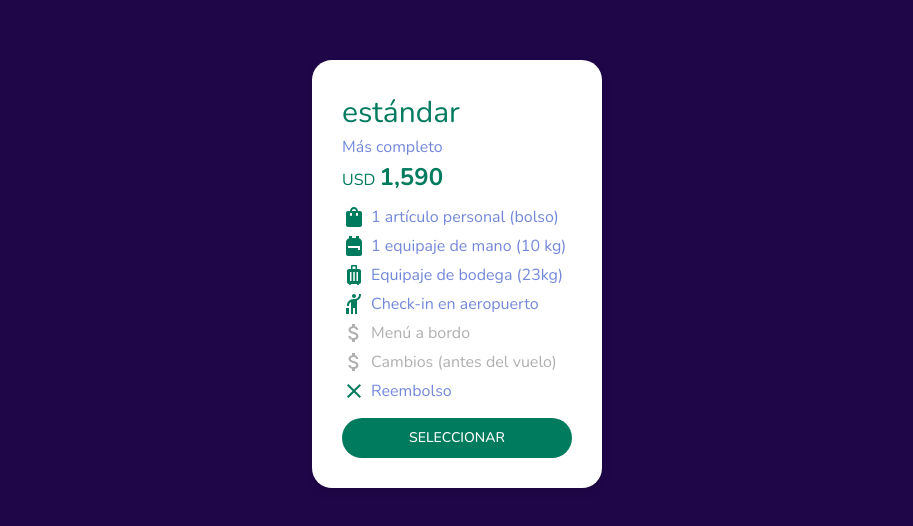
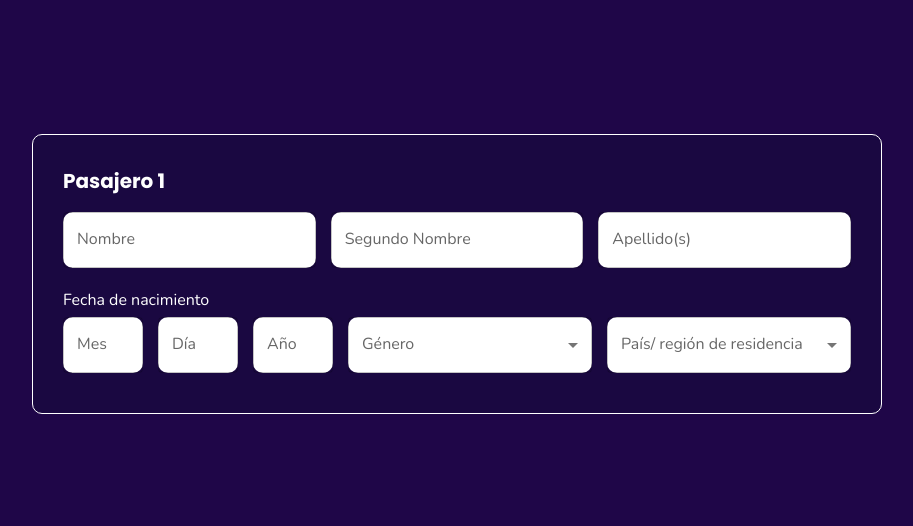
Before and after one commit to adrianajacobo2002/travel-web, a React (Vite) app: page / in a window 1280 px wide. Shown: the part 126-652 px from the top of the page, without its empty margins (183-1096 px from the left). Built offline with nearby package versions, Linux system fonts and the light colour scheme.

Commit message:
Formulario pasajero

```diff
--- a/src/App.jsx
+++ b/src/App.jsx
@@ -6,7 +6,7 @@ import Login from "./forms/Login/Login";
 
 import "./App.css";
 
-import Landing from "./components/plan-vuelo/plan";
+import Landing from "./components/pasajeroform/formulario";
 
 const theme = createTheme({
   typography: {
--- /dev/null
+++ b/src/components/pasajeroform/formulario.jsx
@@ -0,0 +1,41 @@
+import React from "react";
+import { Box, TextField, MenuItem, Typography } from "@mui/material";
+import "./style.css";
+
+const PassengerForm = () => {
+  return (
+    <Box className="passenger-form">
+      {/* Título */}
+      <Typography className="form-title" fontWeight="bold" variant="h6">Pasajero 1</Typography>
+
+      {/* Campos de nombre */}
+      <Box className="input-row">
+        <TextField label="Nombre" variant="outlined" className="input-field" />
+        <TextField label="Segundo Nombre" variant="outlined" className="input-field" />
+        <TextField label="Apellido(s)" variant="outlined" className="input-field" />
+      </Box>
+
+      {/* Título de fecha de nacimiento */}
+      <Typography className="form-subtitle" >Fecha de nacimiento</Typography>
+
+      {/* Campos de fecha de nacimiento */}
+      <Box className="input-row">
+        <TextField label="Mes" variant="outlined" className="input-small"/>
+        <TextField label="Día" variant="outlined" className="input-small" />
+        <TextField label="Año" variant="outlined" className="input-small" />
+        <TextField select label="Género" variant="outlined" className="input-field">
+          <MenuItem value="male">Masculino</MenuItem>
+          <MenuItem value="female">Femenino</MenuItem>
+          <MenuItem value="other">Otro</MenuItem>
+        </TextField>
+        <TextField select label="País/ región de residencia" variant="outlined" className="input-field">
+          <MenuItem value="mx">México</MenuItem>
+          <MenuItem value="us">Estados Unidos</MenuItem>
+          <MenuItem value="es">España</MenuItem>
+        </TextField>
+      </Box>
+    </Box>
+  );
+};
+
+export default PassengerForm;
--- /dev/null
+++ b/src/components/pasajeroform/style.css
@@ -0,0 +1,47 @@
+.passenger-form {
+    background-color: #1A0841;
+    border: 1px solid white;
+    border-radius: 10px;
+    padding: 30px;
+    width: 850px;
+    color: white;
+  }
+
+  .form-title {
+    text-align: left;
+    font-size: 18px;
+    font-weight: bold;
+    padding-bottom: 10px;
+    margin-top: 0px;
+    padding-top: 0px;
+  }
+
+  .form-subtitle {
+    padding-top: 10px;
+    text-align: left;
+    font-size: 16px;
+    font-weight: bold;
+    margin-top: 16px;
+    padding-bottom: -10px;
+  }
+
+  .input-row {
+    border-radius: 10px;
+    display: flex;
+    gap: 15px;
+    margin-top: 5px;
+    padding-bottom: 10px;
+  }
+
+  .input-field {
+    flex: 1;
+    background-color: white;
+    border-radius: 10px;
+  }
+
+  .input-small {
+    text-align: center;
+    width: 80px;
+    background-color: white;
+    border-radius: 10px;
+  }
```
